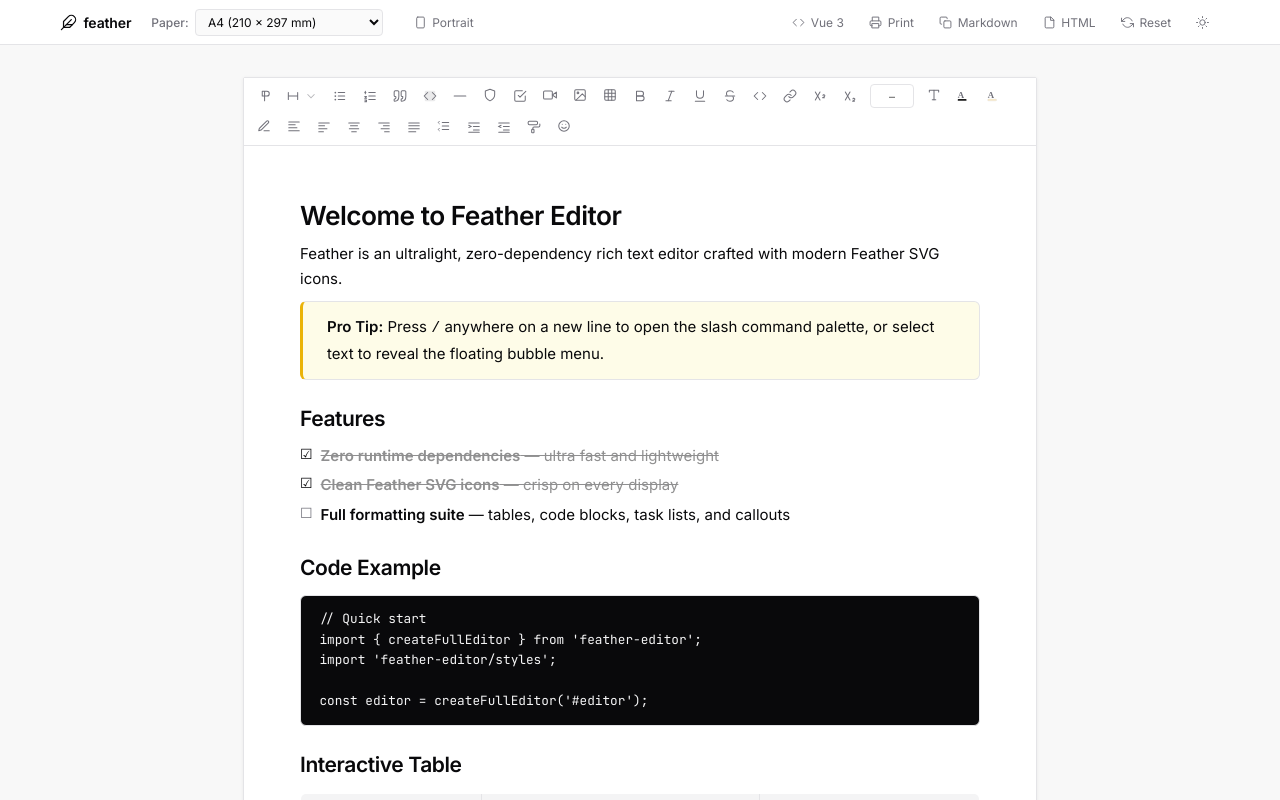
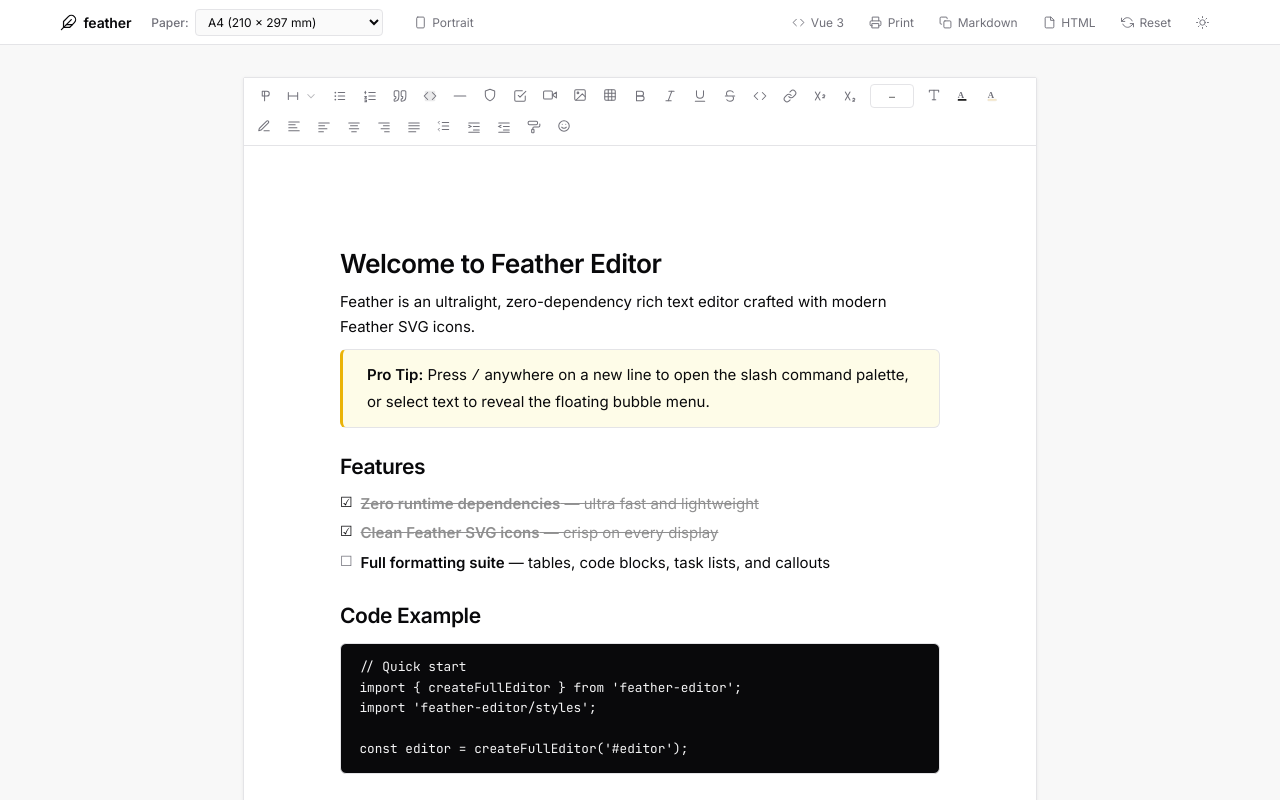
Before and after one commit to zin-ix/feather-editor, a Vue app: page / in a window 1280 px wide. Shown: the top 800 px of the page. Built offline with nearby package versions, Linux system fonts and the light colour scheme.

Commit message:
feat: standard 1in formal document margin and customizable page margin prop

```diff
--- a/adapters/vue/FeatherEditor.js
+++ b/adapters/vue/FeatherEditor.js
@@ -32,6 +32,8 @@ export const FeatherEditor = defineComponent({
     disabled: { type: Boolean, default: false }, // alias
     attribution: { type: Boolean, default: true },
     minHeight: { type: [String, Number], default: undefined },
+    margin: { type: String, default: undefined }, // '1in', '20mm', '0.5in', 'narrow', 'normal', 'moderate', 'wide'
+    pageMargin: { type: String, default: undefined }, // alias
     class: { type: String, default: '' },
     extensions: { type: Array, default: () => StarterKit },
   },
@@ -106,17 +108,29 @@ export const FeatherEditor = defineComponent({
     });
 
     const styleObj = computed(() => {
+      const styles = {};
       if (props.minHeight) {
         const minH = typeof props.minHeight === 'number' ? `${props.minHeight}px` : props.minHeight;
-        return { '--feather-canvas-min-height': minH };
+        styles['--feather-canvas-min-height'] = minH;
+      } else if (selectedPaper.value === 'a4') {
+        styles['--feather-canvas-min-height'] = props.landscape ? '700px' : '1020px';
+      } else if (selectedPaper.value === 'letter') {
+        styles['--feather-canvas-min-height'] = props.landscape ? '720px' : '950px';
       }
-      if (selectedPaper.value === 'a4') {
-        return { '--feather-canvas-min-height': props.landscape ? '700px' : '1020px' };
+
+      const rawMargin = props.margin || props.pageMargin;
+      if (rawMargin) {
+        const marginPresets = {
+          normal: '1in',
+          standard: '1in',
+          narrow: '0.5in',
+          moderate: '1in 0.75in',
+          wide: '1in 2in',
+        };
+        styles['--feather-paper-margin'] = marginPresets[rawMargin] || rawMargin;
       }
-      if (selectedPaper.value === 'letter') {
-        return { '--feather-canvas-min-height': props.landscape ? '720px' : '950px' };
-      }
-      return {};
+
+      return styles;
     });
 
     const paperClasses = computed(() => {
--- a/adapters/vue/FeatherEditor.vue
+++ b/adapters/vue/FeatherEditor.vue
@@ -36,6 +36,8 @@ const props = defineProps({
   disabled: { type: Boolean, default: false },
   attribution: { type: Boolean, default: true },
   minHeight: { type: [String, Number], default: undefined },
+  margin: { type: String, default: undefined }, // '1in', '20mm', '0.5in', 'narrow', 'normal', 'moderate', 'wide'
+  pageMargin: { type: String, default: undefined },
   customClass: { type: String, default: '' },
   extensions: { type: Array, default: () => StarterKit },
 });
@@ -111,17 +113,29 @@ watch(() => props.modelValue !== undefined ? props.modelValue : props.content, (
 });
 
 const canvasStyle = computed(() => {
+  const styles = {};
   if (props.minHeight) {
     const minH = typeof props.minHeight === 'number' ? `${props.minHeight}px` : props.minHeight;
-    return { '--feather-canvas-min-height': minH };
+    styles['--feather-canvas-min-height'] = minH;
+  } else if (selectedPaper.value === 'a4') {
+    styles['--feather-canvas-min-height'] = props.landscape ? '700px' : '1020px';
+  } else if (selectedPaper.value === 'letter') {
+    styles['--feather-canvas-min-height'] = props.landscape ? '720px' : '950px';
   }
-  if (selectedPaper.value === 'a4') {
-    return { '--feather-canvas-min-height': props.landscape ? '700px' : '1020px' };
+
+  const rawMargin = props.margin || props.pageMargin;
+  if (rawMargin) {
+    const marginPresets = {
+      normal: '1in',
+      standard: '1in',
+      narrow: '0.5in',
+      moderate: '1in 0.75in',
+      wide: '1in 2in',
+    };
+    styles['--feather-paper-margin'] = marginPresets[rawMargin] || rawMargin;
   }
-  if (selectedPaper.value === 'letter') {
-    return { '--feather-canvas-min-height': props.landscape ? '720px' : '950px' };
-  }
-  return {};
+
+  return styles;
 });
 
 const paperClasses = computed(() => {
--- a/styles/feather.css
+++ b/styles/feather.css
@@ -31,6 +31,7 @@
   --feather-font-mono:          'JetBrains Mono', 'Fira Code', ui-monospace, monospace;
   --feather-font-size:          15px;
   --feather-line-height:        1.7;
+  --feather-paper-margin:       1in; /* Standard 1-inch (25.4mm) formal document margin */
 
   /* Sizing & Radius */
   --feather-radius:             6px;
@@ -1310,10 +1311,10 @@ table.feather-table th, table.feather-table td,
 
 .feather-paper-sheet .feather-content,
 .feather-paper-sheet .rune-content {
-  padding: 3rem 3.5rem;
+  padding: var(--feather-paper-margin, 1in) !important;
   border: none;
-  height: 100%;
-  overflow: auto;
+  min-height: inherit;
+  box-sizing: border-box;
 }
 
 .feather-paper-sheet .feather-wrapper,
@@ -1330,6 +1331,11 @@ table.feather-table th, table.feather-table td,
 }
 
 /* ── Print Media ───────────────────────────────────────────── */
+@page {
+  size: auto;
+  margin: var(--feather-paper-margin, 1in);
+}
+
 @media print {
   body {
     background: #ffffff !important;
```
Also changed, not shown: template/components/vue/FeatherEditor.vue (+21 -7 lines).
